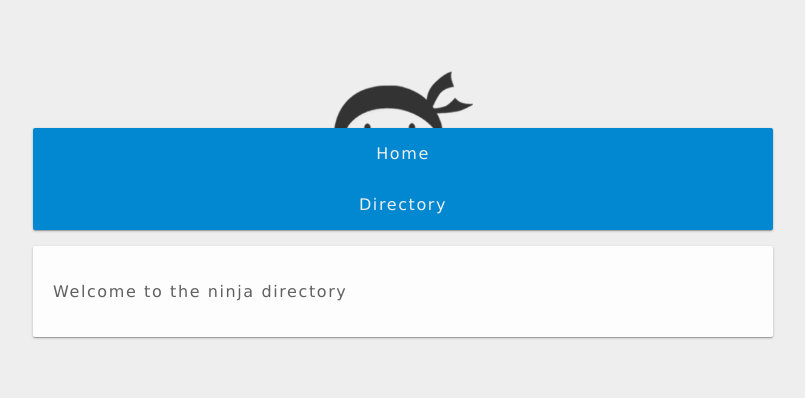
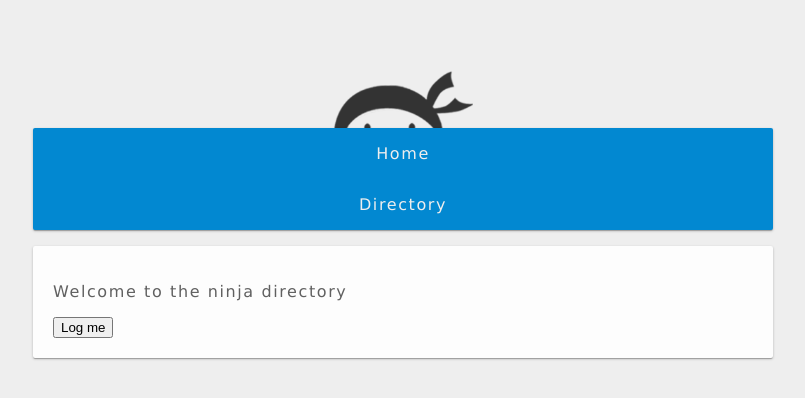
Before and after one commit to KhalilMinalang/ninja-directory, an Angular app: page / in a window 1280 px wide. Shown: the top 398 px of the page, without its empty margins (237-1042 px from the left). Built offline with nearby package versions, Linux system fonts and the light colour scheme.

Commit message:
COMPLETED Angular 2 Tutorial #23 - Services

```diff
--- a/src/app/app.component.ts
+++ b/src/app/app.component.ts
@@ -17,6 +17,7 @@ import { Component } from '@angular/core';
 
   // in ver 14.1.1+ this will throw error
   // directives: [HomeComponent],
+
 })
 
 export class AppComponent {
--- a/src/app/directory/directory.component.html
+++ b/src/app/directory/directory.component.html
@@ -98,3 +98,9 @@
   </li>
 
 </ul>
+
+<button
+  (click)="logit()"
+>
+  Log me
+</button>
--- a/src/app/directory/directory.component.ts
+++ b/src/app/directory/directory.component.ts
@@ -1,7 +1,9 @@
 import { Component, OnInit } from '@angular/core';
-import { ActivatedRoute } from '@angular/router';
+// import { ActivatedRoute } from '@angular/router';
 
 // import { FilterPipe } from '../filter.pipe';
+
+import { LoggingService } from '../logging.service';
 
 @Component({
   selector: 'app-directory',
@@ -10,6 +12,12 @@ import { ActivatedRoute } from '@angular/router';
 
   // pipes: [
   //   FilterPipe,
+  // ],
+
+  // in version 14+ no need for this
+  // providers: [
+  //   LoggingService
+
   // ],
 
 })
@@ -46,9 +54,20 @@ export class DirectoryComponent implements OnInit {
 
   ];
 
-  constructor(private route: ActivatedRoute) {
+  // private logger: LoggingService;
+
+  // constructor(private route: ActivatedRoute) {
+  constructor(
+    private loggger: LoggingService
+  ) {
 
     // this.ninja = route.snapshot.params['ninja'];
+    // this.logit();
+
+  }
+
+  logit() {
+    this.loggger.log();
   }
 
   ngOnInit(): void {
--- a/src/app/home/home.component.html
+++ b/src/app/home/home.component.html
@@ -61,3 +61,9 @@
 >
   Hit Me
 </button> -->
+
+<button
+  (click)="logit()"
+>
+  Log me
+</button>
--- a/src/app/home/home.component.ts
+++ b/src/app/home/home.component.ts
@@ -1,9 +1,16 @@
 import { Component, EventEmitter, Input, OnInit, Output } from '@angular/core';
+
+import { LoggingService } from '../logging.service';
 
 @Component({
   selector: 'app-home',
   templateUrl: './home.component.html',
-  styleUrls: ['./home.component.css']
+  styleUrls: ['./home.component.css'],
+
+  // in version 14+ no need for this
+  // providers: [
+  //   LoggingService
+  // ],
 })
 
 export class HomeComponent implements OnInit {
@@ -37,7 +44,16 @@ export class HomeComponent implements OnInit {
   //   alert(val);
   // }
 
-  constructor() { }
+
+  constructor(
+    private logger: LoggingService
+  ) {
+
+  }
+
+  logit() {
+    this.logger.log();
+  }
 
   // this will initialize whenever this component is created
   ngOnInit(): void {
--- /dev/null
+++ b/src/app/logging.service.ts
@@ -0,0 +1,16 @@
+import { Injectable } from '@angular/core';
+
+@Injectable({
+  providedIn: 'root'
+  // providedIn: 'any',
+})
+export class LoggingService {
+
+  log() {
+    console.log('I am the logging service')
+  }
+
+  constructor() {
+    // this.log();
+  }
+}
```
Also changed, not shown: src/app/app.module.ts (+7 -3 lines), 1 other file (tests, documents, lock files or other folders).
